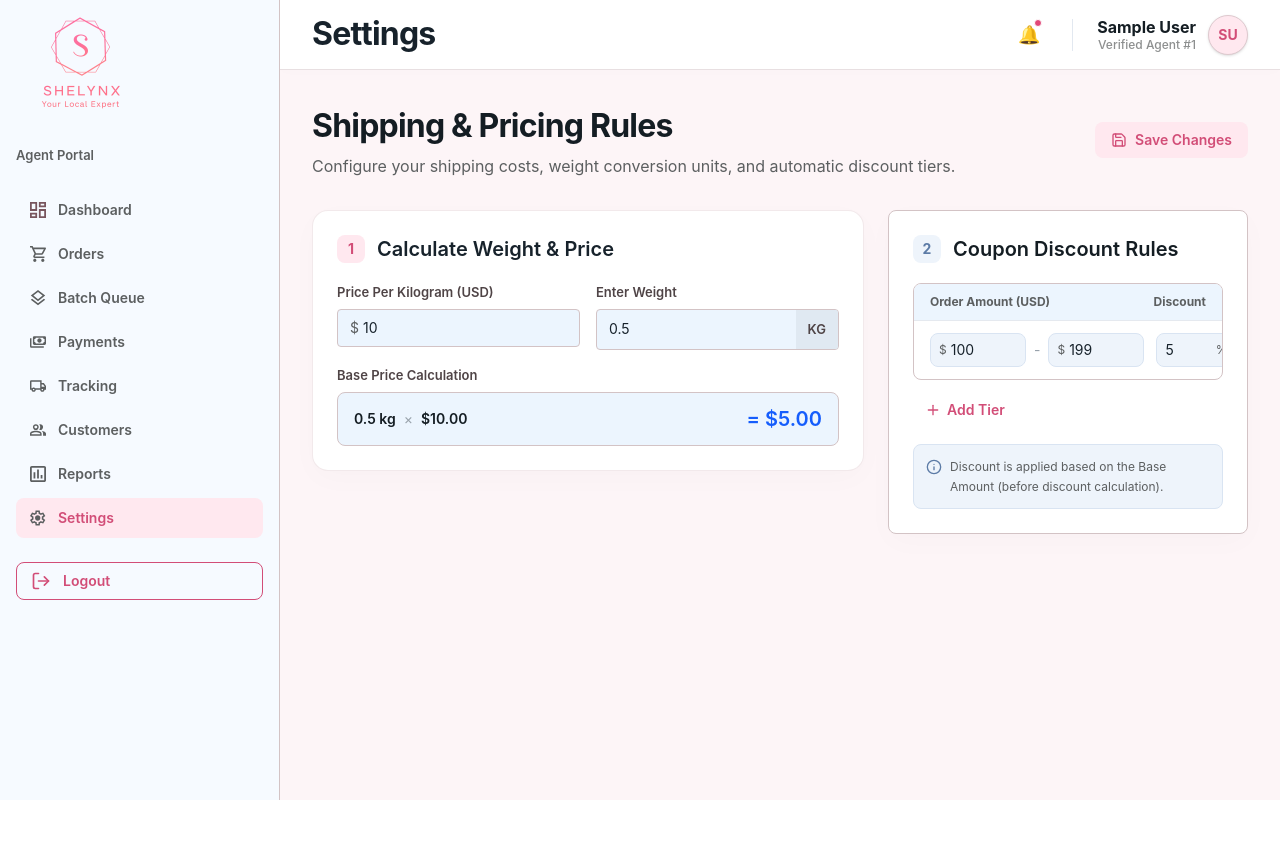
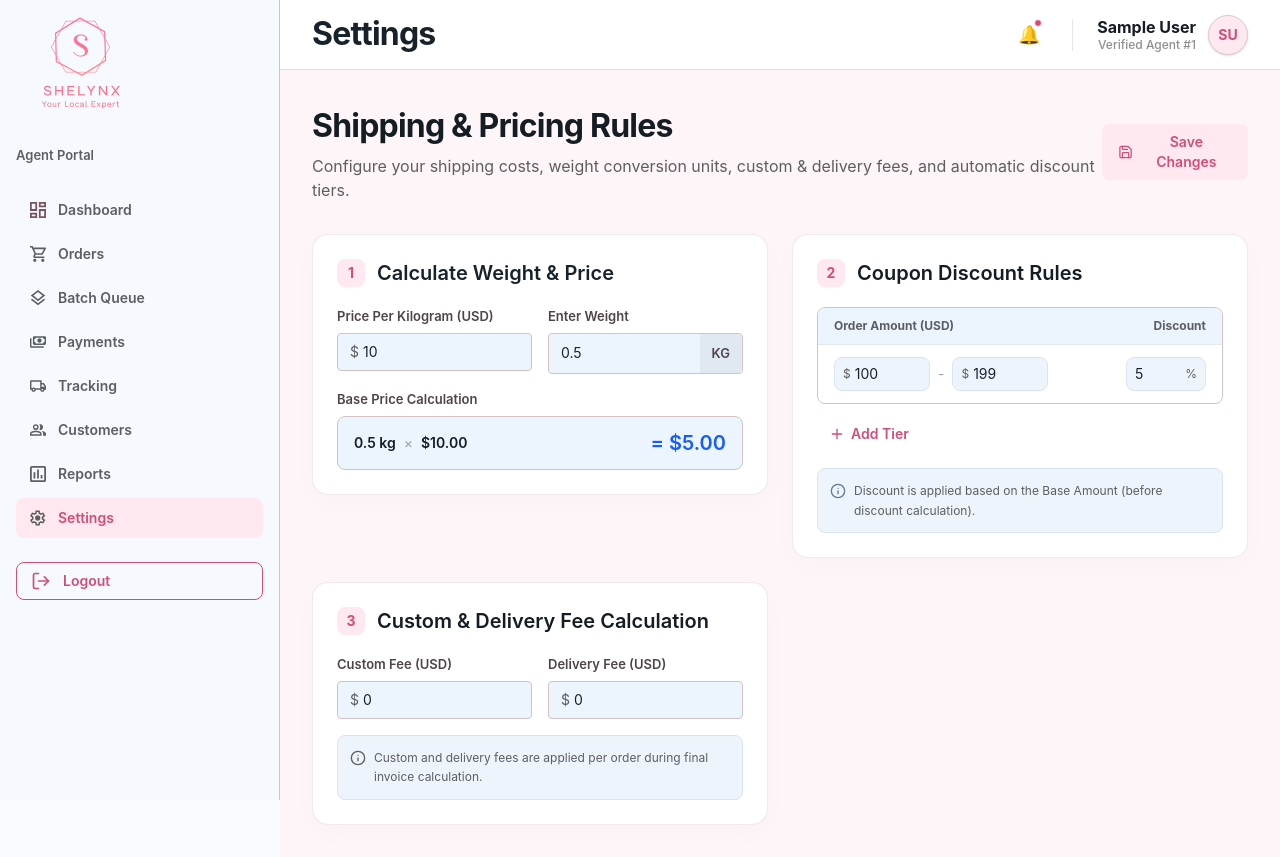
Before and after one commit to mediaclockdev/sheinapp, a React (Vite) app: page /settings in a window 1280 px wide. Before the commit the page ends 800 px from the top, so only its background shows below. Built offline with nearby package versions, Linux system fonts and the light colour scheme; no server answers; sample sign-in values are in the browser's storage.

Commit message:
custom fee and delivery fee added

```diff
--- a/src/views/OrderManagement.jsx
+++ b/src/views/OrderManagement.jsx
@@ -189,6 +189,8 @@ const OrderManagement = () => {
   const [settings, setSettings] = useState({
     pricePerKg: 0,
     discountRules: [],
+    deliveryfee: 0,
+    customfee: 0,
   });
   const [estimatedWeight, setEstimatedWeight] = useState("");
 
@@ -206,6 +208,8 @@ const OrderManagement = () => {
         setSettings({
           pricePerKg: Number(data?.pricePerKg) || 0,
           discountRules: data?.discountRules || [],
+          deliveryfee: Number(data?.deliveryfee ?? data?.deliveryFee) || 0,
+          customfee: Number(data?.customfee ?? data?.customFee) || 0,
         }),
       )
       .catch((err) => console.error("Failed to load settings:", err));
@@ -280,7 +284,8 @@ const OrderManagement = () => {
   const handleItemQuantityChange = (itemId, delta) => {
     setSelectedOrder((prev) => {
       if (!prev) return prev;
-      const items = prev.items.map((item) =>
+      const currentItems = prev.items || prev.products || [];
+      const items = currentItems.map((item) =>
         item.id === itemId
           ? {
               ...item,
@@ -299,7 +304,8 @@ const OrderManagement = () => {
   const handleDeleteItem = (itemId) => {
     setSelectedOrder((prev) => {
       if (!prev) return prev;
-      const items = prev.items.filter((item) => item.id !== itemId);
+      const currentItems = prev.items || prev.products || [];
+      const items = currentItems.filter((item) => item.id !== itemId);
       return {
         ...prev,
         items,
@@ -438,9 +444,12 @@ const OrderManagement = () => {
       Number(selectedOrder?.shipping) ||
       weightKg * settings.pricePerKg;
 
+  const orderCustomFee = Number(settings.customfee) || 0;
+  const orderDeliveryFee = Number(settings.deliveryfee) || 0;
+
   const baseAmount = canModerate
-    ? itemSubtotal + shippingCost
-    : Number(selectedOrder?.baseAmount) || itemSubtotal + shippingCost;
+    ? itemSubtotal + shippingCost + orderCustomFee + orderDeliveryFee
+    : Number(selectedOrder?.baseAmount) || itemSubtotal + shippingCost + orderCustomFee + orderDeliveryFee;
 
   // Highest tier whose minimum is reached — spending past the top tier's max
   // still earns that tier's discount
@@ -473,10 +482,36 @@ const OrderManagement = () => {
         return "bg-[#FEF3C7] text-[#F59E0B]";
       case "REJECTED":
         return "bg-[#FA8072] text-[#420D09]";
+      case "APPROVED":
+        return "bg-[#DBEAFE] text-[#1E40AF]";
       default:
-        "APPROVED";
         return "bg-[#DBEAFE] text-[#1E40AF]";
     }
+  };
+
+  const handleExportCSV = () => {
+    if (!orders.length) return;
+    const headers = ["Order ID", "Customer", "Items", "Status", "Date"];
+    const rows = orders.map((o) => [
+      o.id,
+      o.customer,
+      o.items,
+      o.status,
+      fmtDisplayDate(o.date),
+    ]);
+    const csvContent = [
+      headers.join(","),
+      ...rows.map((r) =>
+        r.map((v) => `"${String(v ?? "").replace(/"/g, '""')}"`).join(",")
+      ),
+    ].join("\n");
+    const blob = new Blob([csvContent], { type: "text/csv;charset=utf-8;" });
+    const url = URL.createObjectURL(blob);
+    const link = document.createElement("a");
+    link.href = url;
+    link.download = `orders_export_${new Date().toISOString().slice(0, 10)}.csv`;
+    link.click();
+    URL.revokeObjectURL(url);
   };
 
   // ── TanStack Table – column definitions ────────────────────────────
@@ -622,7 +657,11 @@ const OrderManagement = () => {
             Review and Approve Customers Order
           </p>
         </div>
-        <button className="w-[40%] lg:w-[15%] bg-[#FFFFFF]/2 hover:bg-[#FFFFFF]/50 text-[#5C5F60] border border-[#D3C3C5] font-normal px-5 py-2.5 rounded-xl whitespace-nowrap text-sm lg:text-base cursor-pointer transition duration-200 shadow-sm flex items-center gap-1.5">
+        <button
+          onClick={handleExportCSV}
+          disabled={!orders.length}
+          className="w-[40%] lg:w-[15%] bg-[#FFFFFF]/2 hover:bg-[#FFFFFF]/50 text-[#5C5F60] border border-[#D3C3C5] font-normal px-5 py-2.5 rounded-xl whitespace-nowrap text-sm lg:text-base cursor-pointer transition duration-200 shadow-sm flex items-center gap-1.5 disabled:opacity-50 disabled:cursor-not-allowed"
+        >
           <img src={exporticon} alt="export csv icon" className="h-4 w-4" />
           <span>Export CSV</span>
         </button>
@@ -784,9 +823,7 @@ const OrderManagement = () => {
                       <td
                         key={cell.id}
                         className={`py-4 ${
-                          cell.column.id === "select"
-                            ? "px-3"
-                            : "text-center"
+                          cell.column.id === "select" ? "px-3" : "text-center"
                         }`}
                       >
                         {flexRender(
@@ -907,19 +944,41 @@ const OrderManagement = () => {
                 Page {pageIndex + 1} of {pageCount}
               </span>
 
-              {Array.from({ length: pageCount }, (_, i) => (
+              {(() => {
+                const pages = [];
+                const maxVisible = 5;
+                let start = Math.max(0, pageIndex - Math.floor(maxVisible / 2));
+                let end = Math.min(pageCount, start + maxVisible);
+                if (end - start < maxVisible) start = Math.max(0, end - maxVisible);
+
+                if (start > 0) {
+                  pages.push(0);
+                  if (start > 1) pages.push("...");
+                }
+                for (let i = start; i < end; i++) pages.push(i);
+                if (end < pageCount) {
+                  if (end < pageCount - 1) pages.push("...");
+                  pages.push(pageCount - 1);
+                }
+
+                return pages.map((p, idx) =>
+                  p === "..." ? (
+                    <span key={`ellipsis-${idx}`} className="h-8 w-8 flex items-center justify-center text-xs text-[#5c5f60] hidden sm:flex">…</span>
+                  ) : (
                     <button
-                  key={i}
-                  onClick={() => table.setPageIndex(i)}
+                      key={p}
+                      onClick={() => table.setPageIndex(p)}
                       className={`h-8 w-8 rounded-lg border flex items-center justify-center font-extrabold text-xs transition hidden sm:flex ${
-                    pageIndex === i
+                        pageIndex === p
                           ? "bg-[#FFE8EF] text-[#D24D77] border-[#FFE8EF]"
                           : "border-[#E8DFE1] text-[#5c5f60] hover:bg-slate-100"
                       }`}
                     >
-                  {i + 1}
+                      {p + 1}
                     </button>
-              ))}
+                  )
+                );
+              })()}
 
               <button
                 onClick={() => table.nextPage()}
@@ -1157,13 +1216,19 @@ const OrderManagement = () => {
                       <div className="flex justify-between items-center">
                         <span className="text-[#5C5F60]">Shipping Rate</span>
                         <span className="text-[#141D23] font-semibold">
-                          ${settings.pricePerKg.toFixed(2)}/Kg
+                          ${shippingCost.toFixed(2)}
                         </span>
                       </div>
                       <div className="flex justify-between items-center">
-                        <span className="text-[#5C5F60]">Shipping Cost</span>
+                        <span className="text-[#5C5F60]">Custom Fee</span>
                         <span className="text-[#141D23] font-semibold">
-                          ${shippingCost.toFixed(2)}
+                          ${orderCustomFee.toFixed(2)}
+                        </span>
+                      </div>
+                      <div className="flex justify-between items-center">
+                        <span className="text-[#5C5F60]">Delivery Fee</span>
+                        <span className="text-[#141D23] font-semibold">
+                          ${orderDeliveryFee.toFixed(2)}
                         </span>
                       </div>
 
--- a/src/views/Settings.jsx
+++ b/src/views/Settings.jsx
@@ -17,6 +17,8 @@ const authHeaders = () => {
 export default function Settings() {
   const [pricePerKg, setPricePerKg] = useState("10");
   const [weight, setWeight] = useState("0.5");
+  const [customFee, setCustomFee] = useState("0");
+  const [deliveryFee, setDeliveryFee] = useState("0");
   const [tiers, setTiers] = useState(initialTiers);
   const [saving, setSaving] = useState(false);
   const [saveStatus, setSaveStatus] = useState(null); // "saved" | "error"
@@ -26,6 +28,11 @@ export default function Settings() {
       .then((res) => (res.ok ? res.json() : Promise.reject(res.status)))
       .then(({ data }) => {
         if (data?.pricePerKg != null) setPricePerKg(String(data.pricePerKg));
+        if (data?.customfee != null) setCustomFee(String(data.customfee));
+        else if (data?.customFee != null) setCustomFee(String(data.customFee));
+        if (data?.deliveryfee != null) setDeliveryFee(String(data.deliveryfee));
+        else if (data?.deliveryFee != null)
+          setDeliveryFee(String(data.deliveryFee));
         if (data?.discountRules?.length) {
           setTiers(
             data.discountRules.map((r) => ({
@@ -56,7 +63,7 @@ export default function Settings() {
     setSaving(true);
     setSaveStatus(null);
     try {
-      const [shippingRes, rulesRes] = await Promise.all([
+      const [shippingRes, rulesRes, feesRes] = await Promise.all([
         fetch(`${SETTINGS_API_URL}/shipping`, {
           method: "PATCH",
           headers: authHeaders(),
@@ -74,12 +81,25 @@ export default function Settings() {
             })),
           }),
         }),
+        fetch(`${SETTINGS_API_URL}/fees`, {
+          method: "PATCH",
+          headers: authHeaders(),
+          body: JSON.stringify({
+            customFee: parseFloat(customFee) || 0,
+            deliveryFee: parseFloat(deliveryFee) || 0,
+          }),
+        }),
       ]);
-      if (!shippingRes.ok || !rulesRes.ok) throw new Error("Save failed");
+
+      if (!shippingRes.ok || !rulesRes.ok || !feesRes.ok) {
+        throw new Error("Save failed");
+      }
       setSaveStatus("saved");
+      setTimeout(() => setSaveStatus(null), 3000);
     } catch (err) {
       console.error("Failed to save settings:", err);
       setSaveStatus("error");
+      setTimeout(() => setSaveStatus(null), 4000);
     } finally {
       setSaving(false);
     }
@@ -96,15 +116,15 @@ export default function Settings() {
             <h1 className="text-[32px] font-bold text-[#141D23] tracking-tight">
               Shipping &amp; Pricing Rules
             </h1>
-            <p className="text-base font-no text-[#5C5F60] mt-1">
-              Configure your shipping costs, weight conversion units, and
+            <p className="text-base text-[#5C5F60] mt-1">
+              Configure your shipping costs, weight conversion units, custom &amp; delivery fees, and
               automatic discount tiers.
             </p>
           </div>
           <div className="flex items-center gap-3">
             {saveStatus === "saved" && (
               <span className="text-sm font-semibold text-green-600">
-                Saved!
+                ✓ Saved successfully!
               </span>
             )}
             {saveStatus === "error" && (
@@ -115,7 +135,7 @@ export default function Settings() {
             <button
               onClick={handleSave}
               disabled={saving}
-              className="flex items-center gap-2 bg-[#ffe8ef] hover:bg-[#ffd4e1] text-[#d24d77] font-semibold text-sm px-4 py-2 rounded-lg transition disabled:opacity-50 disabled:cursor-not-allowed"
+              className="flex items-center gap-2 bg-[#ffe8ef] hover:bg-[#ffd4e1] text-[#d24d77] font-semibold text-sm px-4 py-2 rounded-lg transition disabled:opacity-50 disabled:cursor-not-allowed cursor-pointer"
             >
               <Save className="h-4 w-4" />
               {saving ? "Saving..." : "Save Changes"}
@@ -123,9 +143,9 @@ export default function Settings() {
           </div>
         </div>
 
-        <div className="mt-8 grid grid-cols-1 lg:grid-cols-5 gap-6 items-start">
+        <div className="mt-8 grid grid-cols-1 lg:grid-cols-2 gap-6 items-start">
           {/* Card 1: Calculate Weight & Price */}
-          <div className="lg:col-span-3 bg-white rounded-2xl border border-[#dec9ce]/40 p-6 shadow-[0_8px_30px_rgb(0,0,0,0.02)]">
+          <div className="bg-white rounded-2xl border border-[#dec9ce]/40 p-6 shadow-[0_8px_30px_rgb(0,0,0,0.02)]">
             <div className="flex items-center gap-3 mb-5">
               <span className="h-7 w-7 rounded-lg bg-[#ffe8ef] text-[#d24d77] text-sm font-bold flex items-center justify-center">
                 1
@@ -145,6 +165,7 @@ export default function Settings() {
                   <input
                     type="number"
                     step="0.01"
+                    min="0"
                     value={pricePerKg}
                     onChange={(e) => setPricePerKg(e.target.value)}
                     className="w-full bg-transparent text-sm text-[#17222b] outline-none"
@@ -159,6 +180,7 @@ export default function Settings() {
                   <input
                     type="number"
                     step="0.1"
+                    min="0"
                     value={weight}
                     onChange={(e) => setWeight(e.target.value)}
                     className="w-full bg-transparent text-sm text-[#17222b] outline-none px-3 py-2"
@@ -192,9 +214,9 @@ export default function Settings() {
           </div>
 
           {/* Card 2: Coupon Discount Rules */}
-          <div className="lg:col-span-2 bg-white rounded-lg border border-[#D3C3C5] p-6 shadow-[0_8px_30px_rgb(0,0,0,0.02)]">
+          <div className="bg-white rounded-2xl border border-[#dec9ce]/40 p-6 shadow-[0_8px_30px_rgb(0,0,0,0.02)]">
             <div className="flex items-center gap-3 mb-5">
-              <span className="h-7 w-7 rounded-lg bg-[#eef4fb] text-[#5c7ba6] text-sm font-bold flex items-center justify-center">
+              <span className="h-7 w-7 rounded-lg bg-[#ffe8ef] text-[#d24d77] text-sm font-bold flex items-center justify-center">
                 2
               </span>
               <h2 className="text-xl font-semibold text-[#141D23]">
@@ -217,6 +239,7 @@ export default function Settings() {
                       <span className="text-xs text-[#5c5f60] mr-1">$</span>
                       <input
                         type="number"
+                        min="0"
                         value={t.min}
                         onChange={(e) => updateTier(i, "min", e.target.value)}
                         placeholder="Min"
@@ -228,6 +251,7 @@ export default function Settings() {
                       <span className="text-xs text-[#5c5f60] mr-1">$</span>
                       <input
                         type="number"
+                        min="0"
                         value={t.max}
                         onChange={(e) => updateTier(i, "max", e.target.value)}
                         placeholder="Max"
@@ -238,6 +262,8 @@ export default function Settings() {
                   <div className="flex items-center bg-[#eef4fb] border border-[#d9e4f2] rounded-lg px-2 py-1.5 w-20 shrink-0">
                     <input
                       type="number"
+                      min="0"
+                      max="100"
                       value={t.discount}
                       onChange={(e) =>
                         updateTier(i, "discount", e.target.value)
@@ -249,7 +275,7 @@ export default function Settings() {
                   {tiers.length > 1 && (
                     <button
                       onClick={() => removeTier(i)}
-                      className="p-1 rounded text-[#98a2ab] hover:text-[#d24d77] hover:bg-[#ffe8ef] transition shrink-0"
+                      className="p-1 rounded text-[#98a2ab] hover:text-[#d24d77] hover:bg-[#ffe8ef] transition shrink-0 cursor-pointer"
                       aria-label="Remove tier"
                     >
                       <X className="h-4 w-4" />
@@ -261,7 +287,7 @@ export default function Settings() {
 
             <button
               onClick={addTier}
-              className="mt-3 flex items-center gap-1.5 text-sm font-semibold text-[#d24d77] hover:bg-[#ffe8ef] px-3 py-2 rounded-lg transition"
+              className="mt-3 flex items-center gap-1.5 text-sm font-semibold text-[#d24d77] hover:bg-[#ffe8ef] px-3 py-2 rounded-lg transition cursor-pointer"
             >
               <Plus className="h-4 w-4" />
               Add Tier
@@ -275,6 +301,65 @@ export default function Settings() {
               </p>
             </div>
           </div>
+
+          {/* Card 3: Custom and Delivery Fee Calculation */}
+          <div className="bg-white rounded-2xl border border-[#dec9ce]/40 p-6 shadow-[0_8px_30px_rgb(0,0,0,0.02)]">
+            <div className="flex items-center gap-3 mb-5">
+              <span className="h-7 w-7 rounded-lg bg-[#ffe8ef] text-[#d24d77] text-sm font-bold flex items-center justify-center">
+                3
+              </span>
+              <h2 className="text-xl font-semibold text-[#141D23]">
+                Custom &amp; Delivery Fee Calculation
+              </h2>
+            </div>
+
+            <div className="grid grid-cols-1 sm:grid-cols-2 gap-4">
+              <div>
+                <label htmlFor="custom-fee-input" className="text-[13px] font-semibold text-[#4F4446] block mb-1.5">
+                  Custom Fee (USD)
+                </label>
+                <div className="flex items-center bg-[#ECF5FE] border border-[#D3C3C5] rounded-sm px-3 py-2">
+                  <span className="text-sm text-[#5c5f60] mr-1">$</span>
+                  <input
+                    id="custom-fee-input"
+                    type="number"
+                    step="0.01"
+                    min="0"
+                    value={customFee}
+                    onChange={(e) => setCustomFee(e.target.value)}
+                    placeholder="0.00"
+                    className="w-full bg-transparent text-sm text-[#17222b] outline-none"
+                  />
+                </div>
+              </div>
+
+              <div>
+                <label htmlFor="delivery-fee-input" className="text-[13px] font-semibold text-[#4F4446] block mb-1.5">
+                  Delivery Fee (USD)
+                </label>
+                <div className="flex items-center bg-[#ECF5FE] border border-[#D3C3C5] rounded-sm px-3 py-2">
+                  <span className="text-sm text-[#5c5f60] mr-1">$</span>
+                  <input
+                    id="delivery-fee-input"
+                    type="number"
+                    step="0.01"
+                    min="0"
+                    value={deliveryFee}
+                    onChange={(e) => setDeliveryFee(e.target.value)}
+                    placeholder="0.00"
+                    className="w-full bg-transparent text-sm text-[#17222b] outline-none"
+                  />
+                </div>
+              </div>
+            </div>
+
+            <div className="mt-4 flex gap-2 bg-[#eef4fb] border border-[#d9e4f2] rounded-lg p-3">
+              <Info className="h-4 w-4 text-[#5c5f60] shrink-0 mt-0.5" />
+              <p className="text-xs text-[#5c5f60] leading-relaxed">
+                Custom and delivery fees are applied per order during final invoice calculation.
+              </p>
+            </div>
+          </div>
         </div>
       </div>
     </div>
```
Lines whose indentation alone changed are shown as unchanged.
